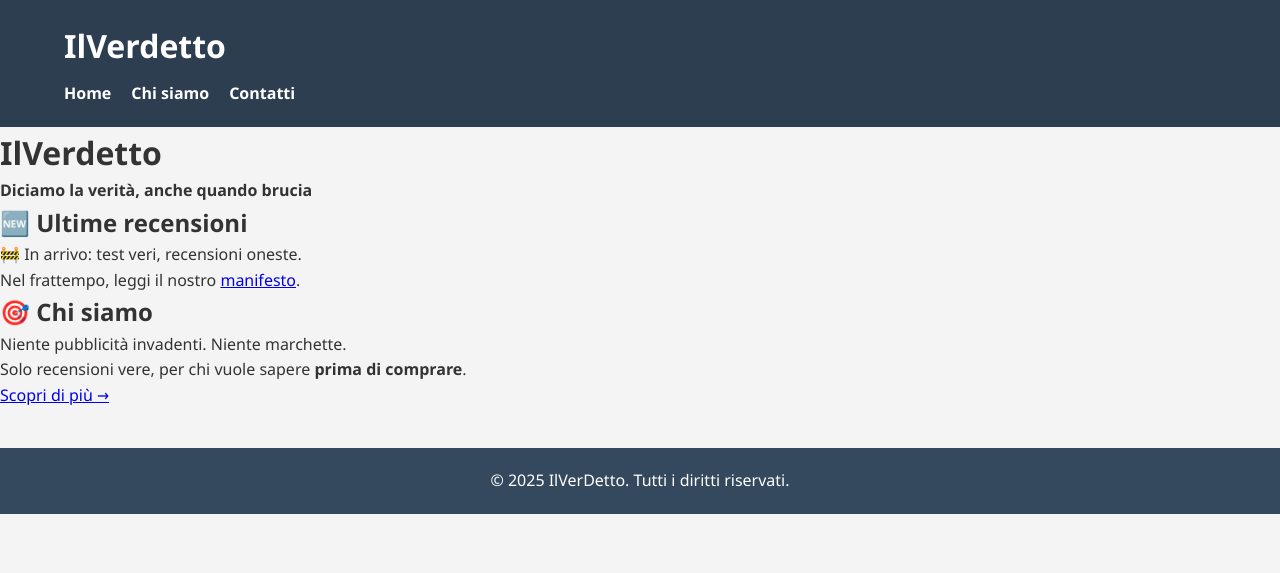
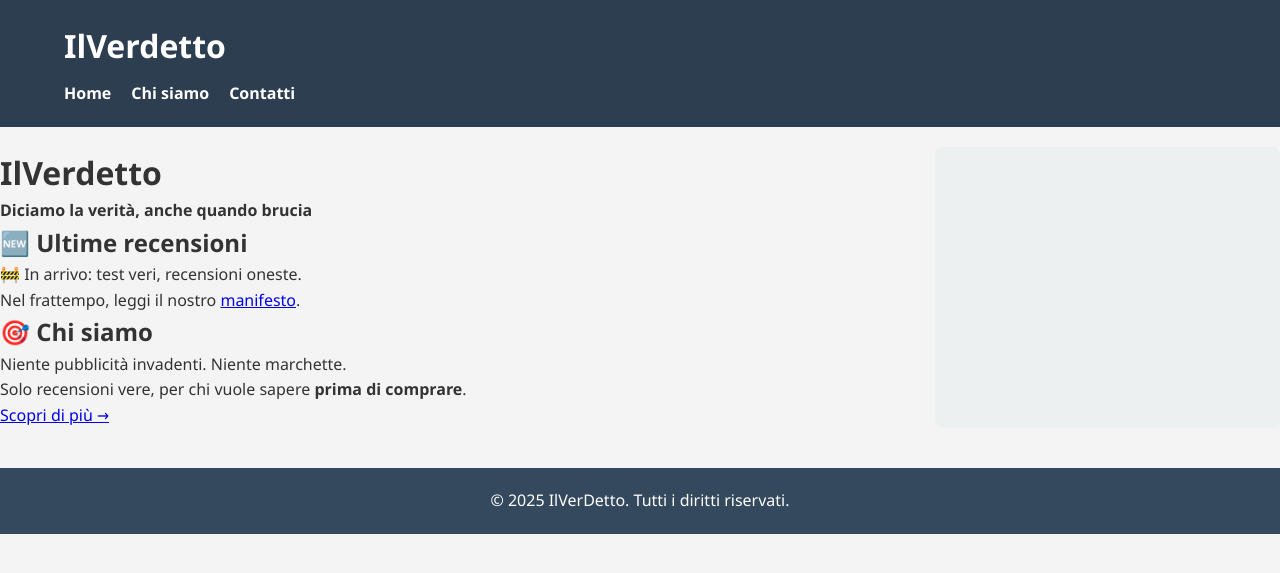
Before and after one commit to ilverdetto/ilverdetto.github.io, a Jekyll site: the page built from index.md, in a window 1280 px wide. Shown: the top 573 px of the page. Built offline with Jekyll 4.4.1, drawn with Linux system fonts in a browser that asks for light colours.

Commit message:
Update default.html

```diff
--- a/_layouts/default.html
+++ b/_layouts/default.html
@@ -1,18 +1,21 @@
 <!DOCTYPE html>
 <html lang="it">
 <head>
-  <meta charset="UTF-8" />
-  <meta name="viewport" content="width=device-width, initial-scale=1" />
+  <meta charset="UTF-8">
+  <meta name="viewport" content="width=device-width, initial-scale=1.0">
   <title>{{ page.title | default: site.title }}</title>
-  <link rel="stylesheet" href="{{ '/assets/css/style.css' | relative_url }}" />
+  <link rel="stylesheet" href="{{ '/assets/css/style.css' | relative_url }}">
 </head>
 <body>
   {% include header.html %}
-
-  <main>
-    {{ content }}
-  </main>
-
+  <div class="content">
+    <main>
+      {{ content }}
+    </main>
+    <aside>
+      <!-- Contenuto della barra laterale -->
+    </aside>
+  </div>
   {% include footer.html %}
 </body>
 </html>
```
